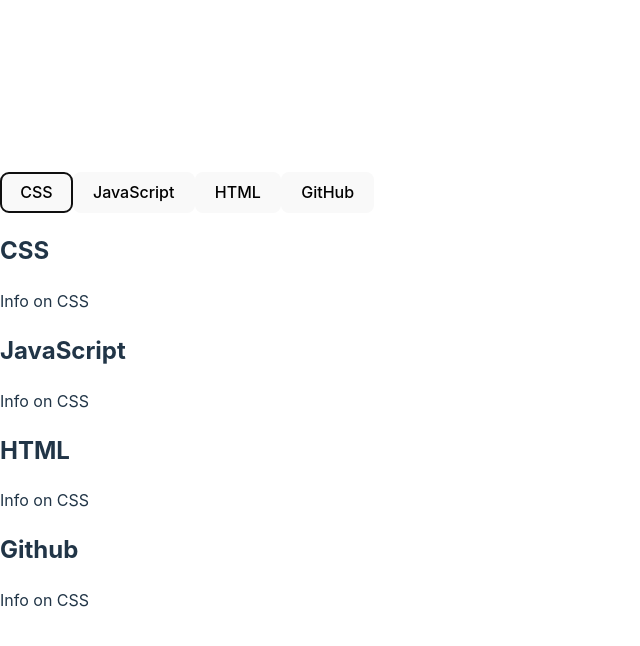
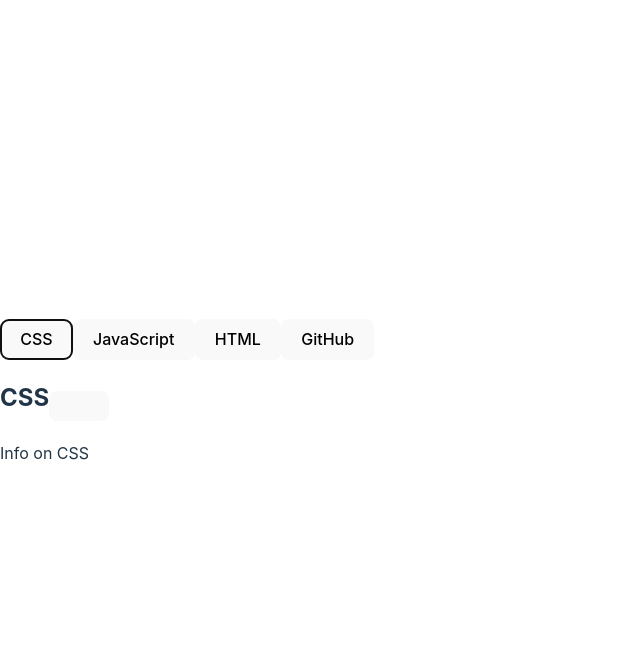
Before and after one commit to zlouvat/React_Assignment, a React (Vite) app: page / in a window 1280 px wide. Both pictures are taken after a click on the button "CSS". Shown: the top 646 px of the page, without its empty margins (0-640 px from the left). Built offline with nearby package versions, Linux system fonts and the light colour scheme.

Commit message:
Added functionality for disappearing buttons, doesn't currently work but will fix in future

```diff
--- a/src/App.tsx
+++ b/src/App.tsx
@@ -1,29 +1,49 @@
-import ListGroup from "./components/ListGroup";
 import Button from "./components/Button";
 import Card from "./components/Card";
+import { useState } from "react";
 function App() {
-  let items = ["New York", "San Francisco", "Tokyo", "London", "Paris"];
   const handleSelectItem = (item: string) => {
     console.log(item);
   };
+  const [cssVisible, setCSSVisibility] = useState(false);
+  const [javaScriptVisible, setJavaScriptVisibility] = useState(false);
+  const [htmlVisible, setHTMLVisibility] = useState(false);
+  const [gitVisible, setGitVisibility] = useState(false);
+
   return (
     <div>
-      <Button color="primary" onClick={() => console.log("Clicked")}>
+      <Button color="primary" onClick={() => setCSSVisibility(true)}>
         CSS
       </Button>
-      <Button color="primary" onClick={() => console.log("Clicked")}>
+      <Button color="primary" onClick={() => setJavaScriptVisibility(true)}>
         JavaScript
       </Button>
-      <Button color="primary" onClick={() => console.log("Clicked")}>
+      <Button color="primary" onClick={() => setHTMLVisibility(true)}>
         HTML
       </Button>
-      <Button color="primary" onClick={() => console.log("Clicked")}>
+      <Button color="primary" onClick={() => setGitVisibility(true)}>
         GitHub
       </Button>
-      <Card title="CSS">Info on CSS</Card>
-      <Card title="JavaScript">Info on CSS</Card>
-      <Card title="HTML">Info on CSS</Card>
-      <Card title="Github">Info on CSS</Card>
+      {cssVisible && (
+        <Card onClose={() => setCSSVisibility(false)} title="CSS">
+          Info on CSS
+        </Card>
+      )}
+      {javaScriptVisible && (
+        <Card onClose={() => setJavaScriptVisibility(false)} title="JavaScript">
+          Info on JavaScript
+        </Card>
+      )}
+      {htmlVisible && (
+        <Card onClose={() => setHTMLVisibility(false)} title="HTML">
+          Info on HTML
+        </Card>
+      )}
+      {gitVisible && (
+        <Card onClose={() => setGitVisibility(false)} title="GitHub">
+          Info on GitHub
+        </Card>
+      )}
     </div>
   );
 }
--- a/src/components/Card.tsx
+++ b/src/components/Card.tsx
@@ -2,15 +2,24 @@
 
 interface Props {
   children: ReactNode;
-  onClick: () => void;
+  onClose: () => void;
   title: string;
 }
 
-const Card = ({ children, onClick, title }: Props) => {
+const Card = ({ children, onClose, title }: Props) => {
   return (
-    <div className="card" onClick={onClick}>
+    <div className="card">
       <div className="card-body">
-        <h2 className="card-title">{title}</h2>
+        <h2 className="card-title">
+          {title}
+          <button
+            type="button"
+            onClick={onClose}
+            className="btn-close"
+            data-bs-dismiss="alert"
+            aria-label="Close"
+          ></button>
+        </h2>
         <p className="card-text">{children}</p>
       </div>
     </div>
```
